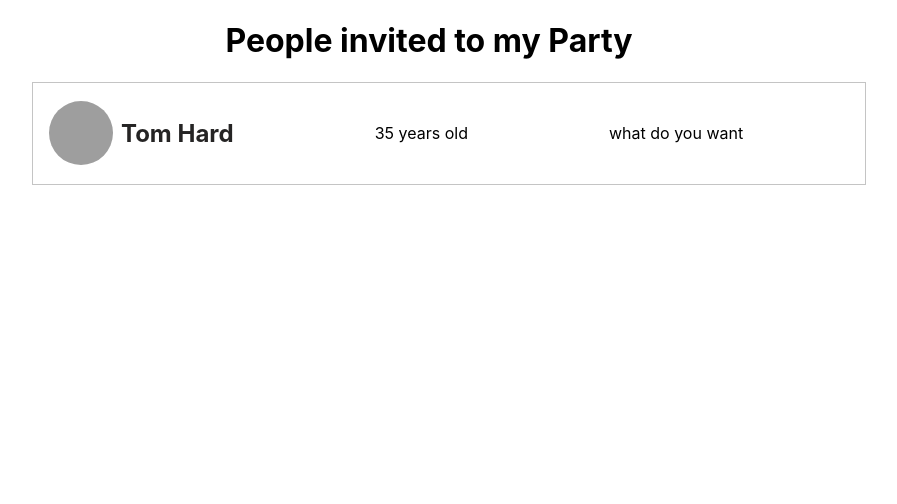
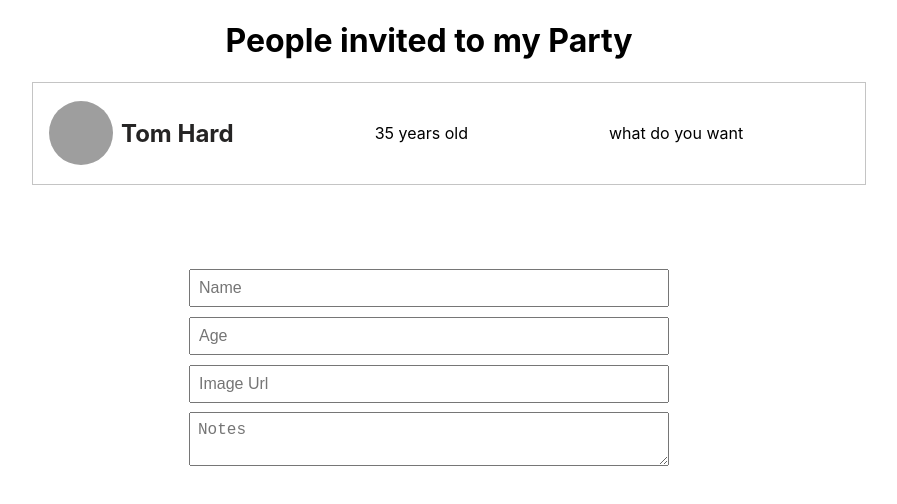
Before and after one commit to AdaN6/Memory_Game_v02_Pokemon, a React (Create React App) app: page / in a window 1280 px wide. Shown: the top 504 px of the page, without its empty margins (211-1108 px from the left). Built offline with nearby package versions, Linux system fonts and the light colour scheme; grey boxes are pictures that could not be loaded.

Commit message:
created handleChange function

```diff
--- a/src/components/AddToList.tsx
+++ b/src/components/AddToList.tsx
@@ -1,8 +1,55 @@
+import {useState} from "react"
+
 
 const AddToList = () => {
+
+ const [input, setInput] = useState({
+    name:"",
+    age:"",
+    note:"",
+    img:""
+ })
+
+ const handleChange = (e: React.ChangeEvent<HTMLInputElement | HTMLTextAreaElement>) => {
+    setInput({
+        ...input,
+        [e.target.name]: e.target.value
+    })
+ }
+
   return (
     <div className="AddToList">
-      <form></form>
+      <input
+        type="text"
+        placeholder="Name"
+        className="AddToList-input"
+        value={input.name}
+        onChange={handleChange}
+        name="name"
+      />
+      <input
+        type="text"
+        placeholder="Age"
+        className="AddToList-input"
+        value={input.age}
+        onChange={handleChange}
+        name="age"
+      />
+      <input
+        type="text"
+        placeholder="Image Url"
+        className="AddToList-input"
+        value={input.img}
+        onChange={handleChange}
+        name="img"
+      />
+      <textarea
+        placeholder="Notes"
+        className="AddToList-input"
+        value={input.note}
+        onChange={handleChange}
+        name="note"
+      />
     </div>
   )
 }
```
